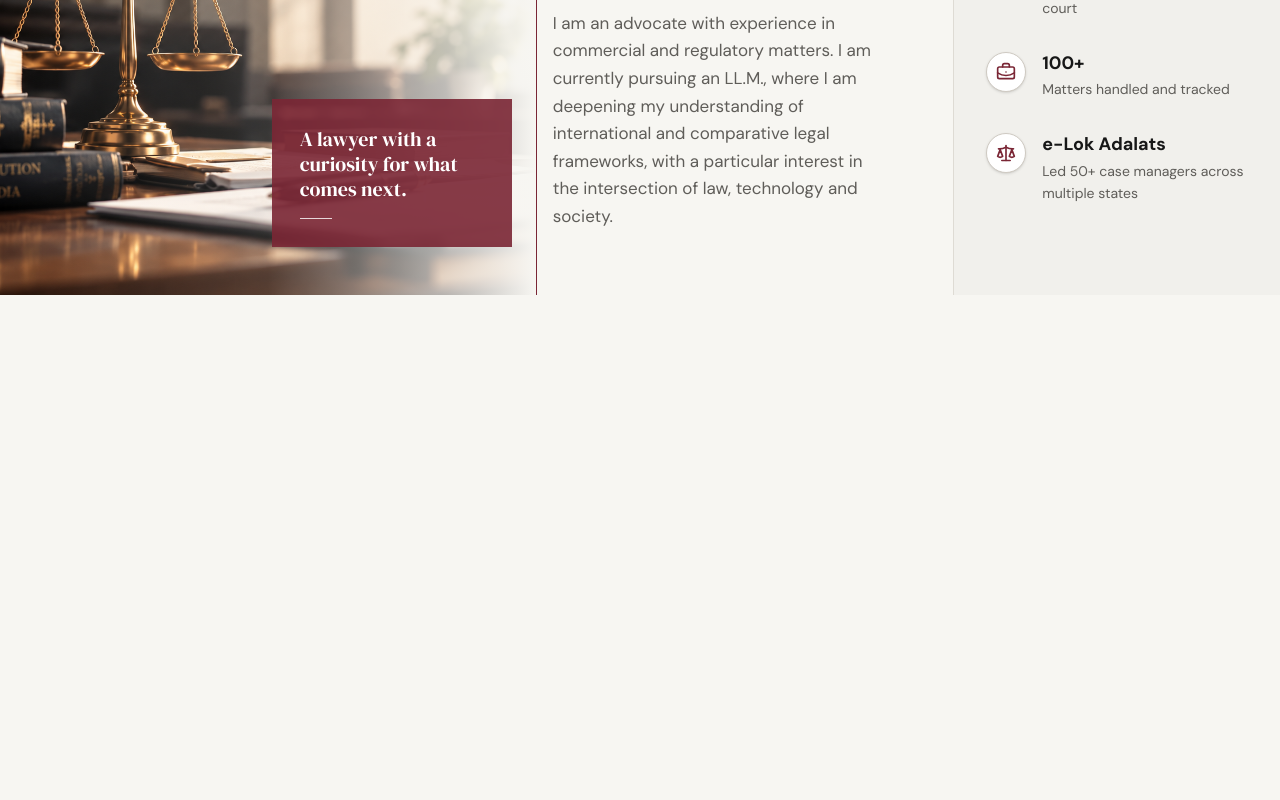
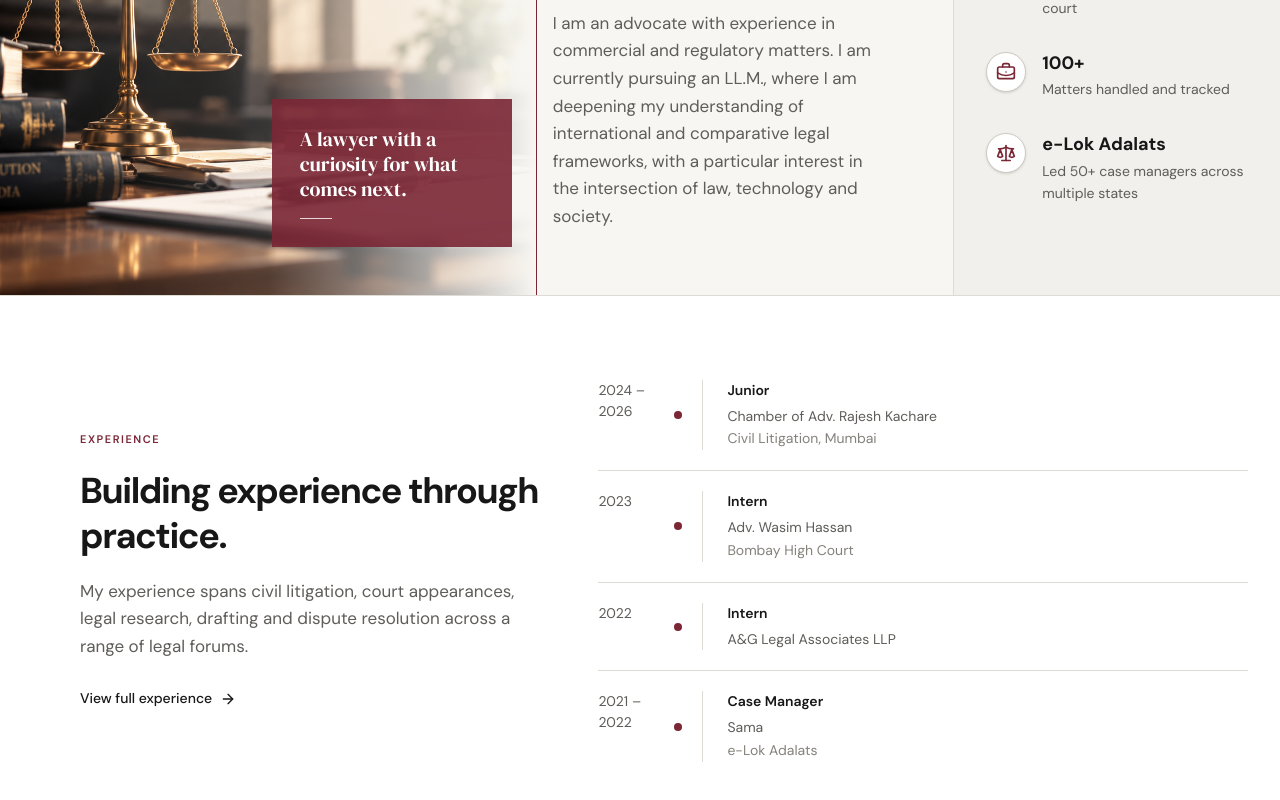
Before and after one commit to saurabh-uchil/PortfolioApp, a Next.js app: page / in a window 1280 px wide. Shown: the part 1440-2240 px from the top of the page. Before the commit the page ends 1735 px from the top, so only its background shows below. Built offline with nearby package versions, Linux system fonts and the light colour scheme.

Commit message:
Added Experience Section

```diff
--- /dev/null
+++ b/app/components/Education/Education.data.ts
@@ -0,0 +1,36 @@
+import { TimelineItem } from "../ui/Timeline/Timeline";
+
+
+export const educationContent = {
+  eyebrow: "Education & Credentials",
+  title: "Academic background and specialised study.",
+  description:
+    "A legal education shaped by postgraduate study and specialised qualifications across business law, arbitration and maritime law.",
+} as const;
+
+export const educationItems: readonly TimelineItem[] = [
+  {
+    period: "Feb 2025",
+    title: "Master of Laws (LL.M.)",
+    subtitle: "K.C. Law College",
+    meta: "Business Law",
+  },
+  {
+    period: "Oct 2024 – Aug 2025",
+    title: "Post Graduate Diploma",
+    subtitle: "National Law School of India University",
+    meta: "Arbitration Laws",
+  },
+  {
+    period: "Oct 2023 – Jul 2024",
+    title: "Advanced Diploma",
+    subtitle: "NALSAR University Hyderabad",
+    meta: "Maritime Laws",
+  },
+  {
+    period: "2019",
+    title: "Bachelor's Degree",
+    subtitle: "St. Xavier's College, Mumbai",
+    meta: "Humanities (Arts)",
+  },
+];
--- /dev/null
+++ b/app/components/Education/Education.tsx
@@ -0,0 +1,34 @@
+
+import { Timeline } from "../ui/Timeline/Timeline";
+import {
+  educationContent,
+  educationItems,
+} from "./Education.data";
+import { educationStyles } from "./styles";
+
+export function Education() {
+  return (
+    <section id="education" className={educationStyles.section}>
+      <div className={educationStyles.container}>
+        <Timeline
+          items={educationItems}
+          variant="education"
+        />
+
+        <div className={educationStyles.intro}>
+          <p className={educationStyles.eyebrow}>
+            {educationContent.eyebrow}
+          </p>
+
+          <h2 className={educationStyles.title}>
+            {educationContent.title}
+          </h2>
+
+          <p className={educationStyles.description}>
+            {educationContent.description}
+          </p>
+        </div>
+      </div>
+    </section>
+  );
+}
--- /dev/null
+++ b/app/components/Education/styles.ts
@@ -0,0 +1,18 @@
+export const educationStyles = {
+  section:
+    "relative isolate w-full overflow-hidden border-t border-border bg-surface",
+
+  container:
+  "relative z-10 mx-auto grid w-full max-w-(--container-width) grid-cols-1 gap-10 px-6 py-16 sm:px-12 sm:py-20 lg:grid-cols-[58%_42%] lg:items-center lg:gap-12 lg:px-16 lg:py-16 xl:px-20",
+  intro:
+    "max-w-lg lg:order-2",
+
+  eyebrow:
+    "text-eyebrow font-semibold uppercase tracking-[0.14em] text-accent",
+
+  title:
+    "mt-5 font-sans text-2xl font-bold leading-tight tracking-[-0.04em] text-text-primary sm:text-3xl lg:text-4xl",
+
+  description:
+    "mt-5 max-w-md text-body leading-relaxed text-text-secondary sm:text-body-large",
+} as const;
--- /dev/null
+++ b/app/components/Experience/Experience.data.ts
@@ -0,0 +1,36 @@
+import { TimelineItem } from "../ui/Timeline/Timeline";
+
+
+export const experienceContent = {
+  eyebrow: "Experience",
+  title: "Building experience through practice.",
+  description:
+    "My experience spans civil litigation, court appearances, legal research, drafting and dispute resolution across a range of legal forums.",
+  linkLabel: "View full experience",
+} as const;
+
+export const experienceItems: readonly TimelineItem[] = [
+  {
+    period: "2024 – 2026",
+    title: "Junior",
+    subtitle: "Chamber of Adv. Rajesh Kachare",
+    meta: "Civil Litigation, Mumbai",
+  },
+  {
+    period: "2023",
+    title: "Intern",
+    subtitle: "Adv. Wasim Hassan",
+    meta: "Bombay High Court",
+  },
+  {
+    period: "2022",
+    title: "Intern",
+    subtitle: "A&G Legal Associates LLP",
+  },
+  {
+    period: "2021 – 2022",
+    title: "Case Manager",
+    subtitle: "Sama",
+    meta: "e-Lok Adalats",
+  },
+];
--- /dev/null
+++ b/app/components/Experience/Experience.tsx
@@ -0,0 +1,40 @@
+import { ArrowRight } from "lucide-react";
+
+import {
+  experienceContent,
+  experienceItems,
+} from "./Experience.data";
+import { experienceStyles } from "./styles";
+import { Timeline } from "../ui/Timeline/Timeline";
+
+export function Experience() {
+  return (
+    <section id="experience" className={experienceStyles.section}>
+      <div className={experienceStyles.container}>
+        <div className={experienceStyles.intro}>
+          <p className={experienceStyles.eyebrow}>
+            {experienceContent.eyebrow}
+          </p>
+
+          <h2 className={experienceStyles.title}>
+            {experienceContent.title}
+          </h2>
+
+          <p className={experienceStyles.description}>
+            {experienceContent.description}
+          </p>
+
+          <a href="#contact" className={experienceStyles.link}>
+            {experienceContent.linkLabel}
+            <ArrowRight
+              className={experienceStyles.linkIcon}
+              aria-hidden="true"
+            />
+          </a>
+        </div>
+
+        <Timeline items={experienceItems} variant="experience" />
+      </div>
+    </section>
+  );
+}
--- /dev/null
+++ b/app/components/Experience/styles.ts
@@ -0,0 +1,23 @@
+export const experienceStyles = {
+  section:
+    "relative isolate w-full overflow-hidden border-t border-border bg-surface",
+
+  container:
+    "relative z-10 mx-auto grid w-full max-w-(--container-width) grid-cols-1 gap-10 px-6 py-16 sm:px-12 sm:py-20 lg:grid-cols-[42%_58%] lg:items-center lg:gap-12 lg:px-16 lg:py-16 xl:px-20",
+
+  intro: "max-w-lg",
+
+  eyebrow:
+    "text-eyebrow font-semibold uppercase tracking-[0.14em] text-accent",
+
+  title:
+    "mt-5 font-sans text-2xl font-bold leading-tight tracking-[-0.04em] text-text-primary sm:text-3xl lg:text-4xl",
+
+  description:
+    "mt-5 max-w-md text-body leading-relaxed text-text-secondary sm:text-body-large",
+
+  link:
+    "mt-7 inline-flex items-center gap-2 text-small font-medium text-accent underline-offset-4 hover:underline",
+
+  linkIcon: "size-4",
+} as const;
--- /dev/null
+++ b/app/components/ui/Timeline/Timeline.tsx
@@ -0,0 +1,68 @@
+import { timelineStyles } from "./styles";
+
+export type TimelineItem = {
+  title: string;
+  subtitle?: string;
+  meta?: string;
+  period?: string;
+};
+
+type TimelineProps = {
+  items: readonly TimelineItem[];
+  variant?: "experience" | "education";
+};
+
+export function Timeline({
+  items,
+  variant = "experience",
+}: TimelineProps) {
+  const isExperience = variant === "experience";
+
+  return (
+    <div className={timelineStyles.wrapper}>
+      {items.map((item) => (
+        <article
+          key={`${item.title}-${item.subtitle}-${item.period}`}
+          className={`${timelineStyles.item} ${
+            isExperience
+              ? timelineStyles.experienceItem
+              : timelineStyles.educationItem
+          }`}
+        >
+          <span
+            className={`${timelineStyles.marker} ${
+              isExperience
+                ? timelineStyles.experienceMarker
+                : timelineStyles.educationMarker
+            }`}
+            aria-hidden="true"
+          />
+
+          {isExperience && item.period && (
+            <p className={timelineStyles.period}>{item.period}</p>
+          )}
+
+          <div
+            className={
+              isExperience
+                ? timelineStyles.experienceContent
+                : timelineStyles.educationContent
+            }
+          >
+            <h3 className={timelineStyles.title}>{item.title}</h3>
+
+            {item.subtitle && (
+              <p className={timelineStyles.subtitle}>
+                {item.subtitle}
+              </p>
+            )}
+
+            {item.meta && (
+              <p className={timelineStyles.meta}>{item.meta}</p>
+            )}
+          </div>
+        </article>
+      ))}
+    </div>
+  );
+}
--- /dev/null
+++ b/app/components/ui/Timeline/styles.ts
@@ -0,0 +1,39 @@
+export const timelineStyles = {
+  wrapper: "relative",
+
+  item:
+    "relative border-b border-border py-5 last:border-b-0",
+
+  experienceItem:
+    "grid min-w-0 grid-cols-[80px_minmax(0,1fr)] gap-6",
+
+  educationItem:
+    "grid min-w-0 grid-cols-[24px_minmax(0,1fr)] gap-6",
+
+  marker:
+    "absolute top-1/2 size-2 -translate-y-1/2 rounded-full bg-accent",
+
+  experienceMarker:
+    "left-[80px] -translate-x-1/2",
+
+  educationMarker:
+    "left-[4px] -translate-x-1/2",
+
+  period:
+    "text-small text-text-secondary",
+
+  experienceContent:
+    "min-w-0 w-full border-l border-border pl-6",
+
+  educationContent:
+    "min-w-0 w-full border-l border-border pl-6",
+
+  title:
+    "text-small font-semibold text-text-primary",
+
+  subtitle:
+    "mt-1 text-small leading-relaxed text-text-secondary",
+
+  meta:
+    "text-small leading-relaxed text-text-muted",
+} as const;
--- a/app/page.tsx
+++ b/app/page.tsx
@@ -1,4 +1,5 @@
 import {About} from "./components/About/About";
+import { Experience } from "./components/Experience/Experience";
 import { Hero } from "./components/Hero/Hero";
 import { Navbar } from "./components/Navbar/Navbar";
 import {PracticeAreas} from "./components/PracticeAreas/PracticeAreas";
@@ -10,6 +11,7 @@ export default function Home() {
       <Hero />
       <PracticeAreas />
       <About />
+      <Experience />
     </main>
   );
 }
```
